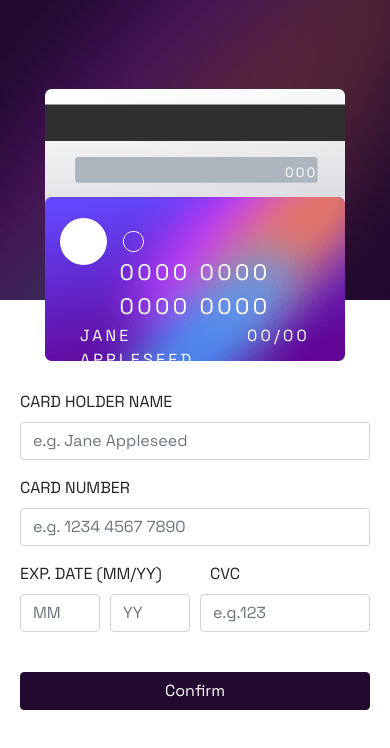
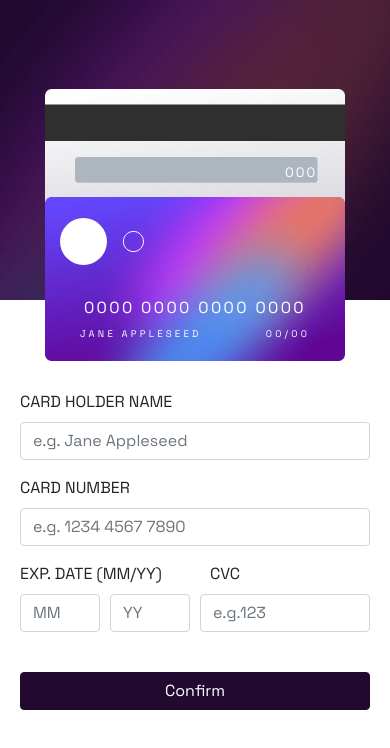
Before and after one commit to BlastChrome/Interactive-Card-Details-Form, a plain HTML site: page index.html in a window 390 px wide. Drawn offline with nearby package versions, Linux system fonts and the light colour scheme.

Commit message:
correction to last commit - fixed mobile html/css

```diff
--- a/src/css/style.css
+++ b/src/css/style.css
@@ -109,8 +109,12 @@ body{font-family: 'Space Grotesk', 'sans-serif';text-transform: uppercase;overfl
     .left-box .credit-card-box.front{top:197px;}
     .card-back-numbers{font-size: 0.65em;}
     .right-box{padding: 90px 5px 5px 5px;}
+    .left-box .card-info-wrapper{height: 45px;}
+    .left-box .card-number{font-size: 1em;}
+    .left-box .card-bottom-row{font-size: 0.6em;}
 }
 
 @media (max-width: 400px){
     .left-box .credit-card-box.front, .left-box .credit-card-box.back{left: 0;}
+
 }
```
